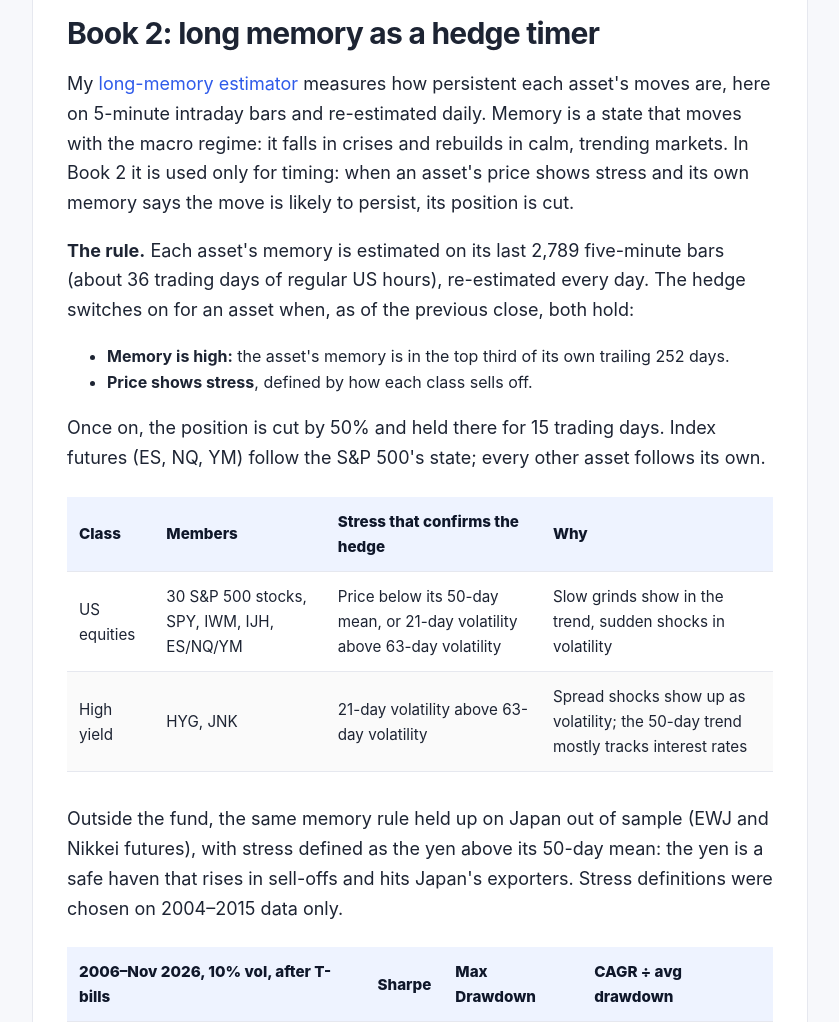
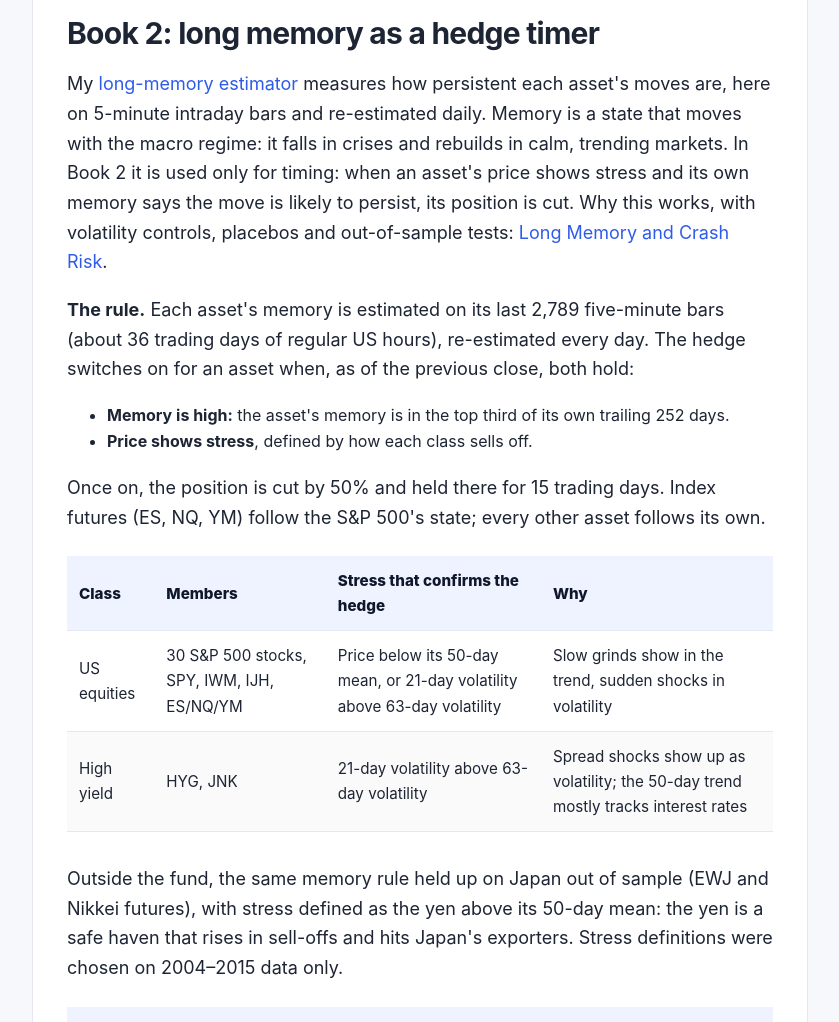
Before and after one commit to Abhatti-123123/Abhatti-123123.github.io, a plain HTML site: page projects/carver.html in a window 1280 px wide. Shown: the part 5393-6415 px from the top of the page, without its empty margins (220-1059 px from the left). Drawn offline with Linux system fonts and the light colour scheme.

Commit message:
Carver page: link to Long Memory and Crash Risk
Co-Authored-By: Claude Opus 5.5 <noreply@anthropic.com>

```diff
--- a/projects/carver.html
+++ b/projects/carver.html
@@ -213,7 +213,8 @@ contract leverage ratio = notional exposure per contract / capital</code></pre>
           My <a href="/research/detectability-boundaries.html">long-memory estimator</a> measures how persistent each
           asset's moves are, here on 5-minute intraday bars and re-estimated daily. Memory is a state that moves with the
           macro regime: it falls in crises and rebuilds in calm, trending markets. In Book 2 it is used only for timing:
-          when an asset's price shows stress and its own memory says the move is likely to persist, its position is cut.
+          when an asset's price shows stress and its own memory says the move is likely to persist, its position is cut. Why this works, with volatility controls, placebos and out-of-sample tests:
+          <a href="/research/long-memory-crash-risk.html">Long Memory and Crash Risk</a>.
         </p>
         <p><strong>The rule.</strong> Each asset's memory is estimated on its last 2,789 five-minute bars (about 36 trading
           days of regular US hours), re-estimated every day. The hedge switches on for an asset when, as of the previous
```
